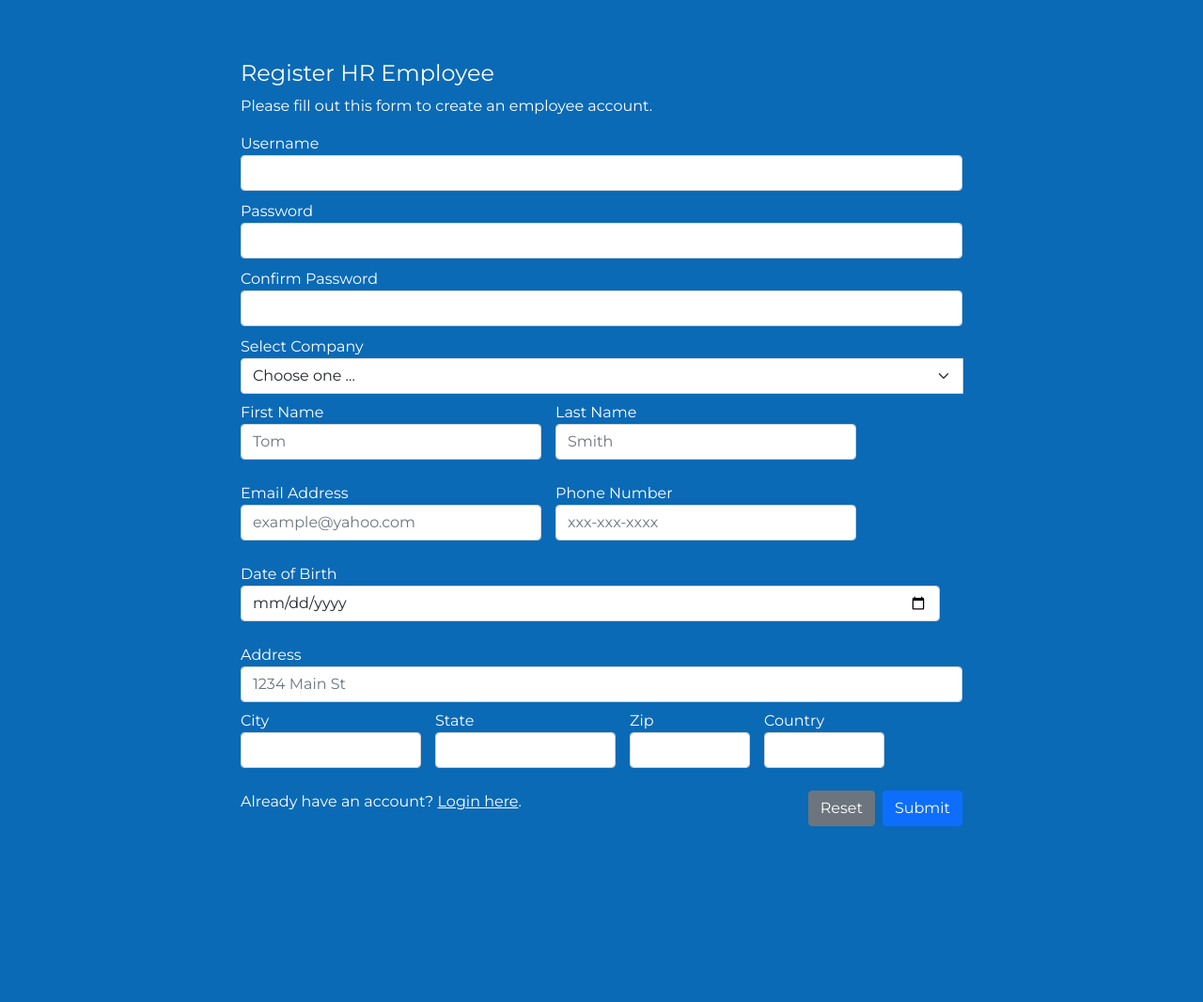
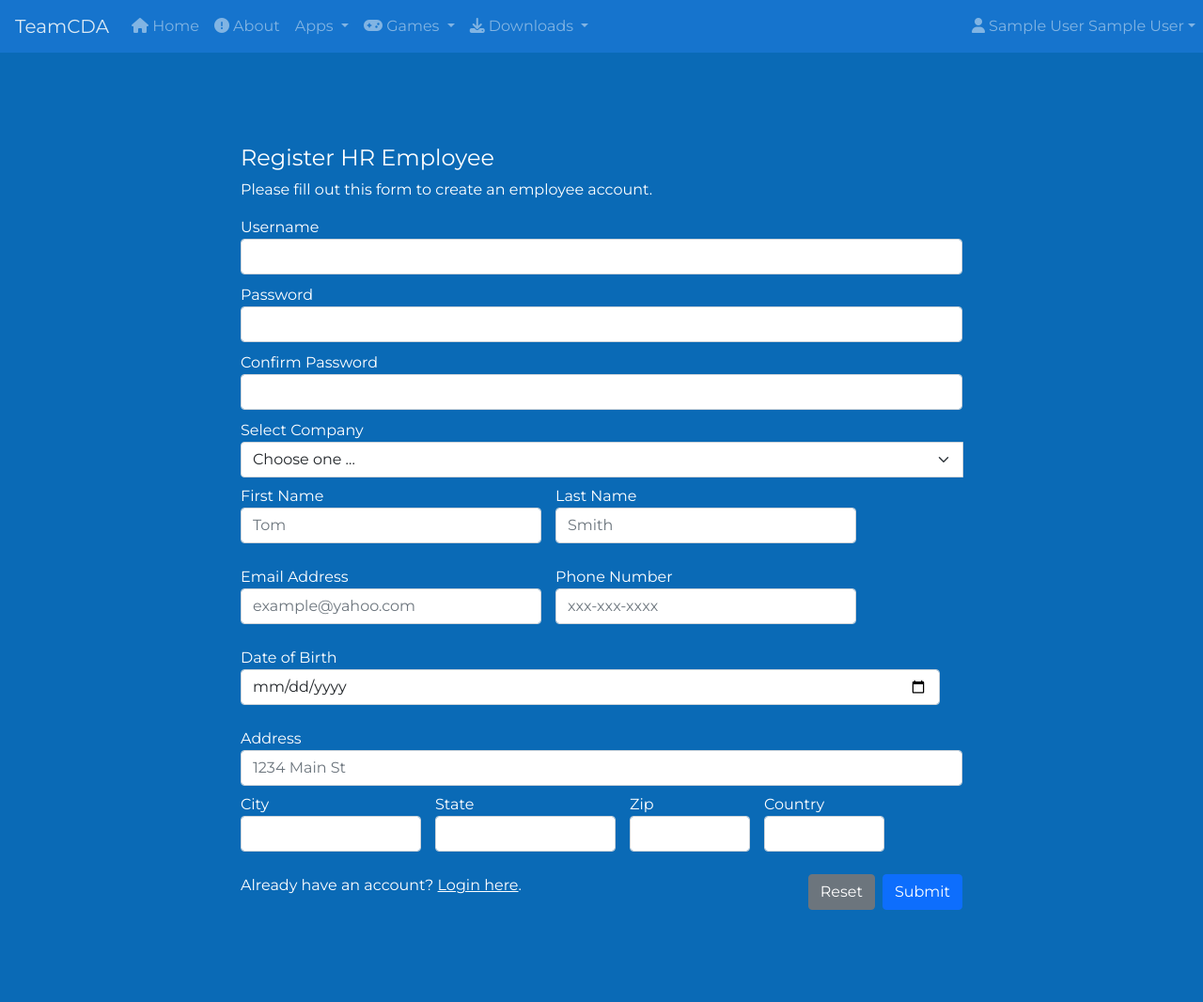
Before and after one commit to christopher-stack/christopher-stack.github.io, a PHP site: page /Resources/php/server/RegisterEmployer.php in a window 1280 px wide. Shown: the whole page at 94% size. Before the commit the page ends 879 px from the top, so only its background shows below. Run offline with PHP 8.4, Linux system fonts and the light colour scheme; the visitor is signed in with stand-in values (Sample User, id 1); data that the repository does not hold is empty; some libraries are stand-ins or nearby versions.

Commit message:
[Change] Add navbar to RegisterEmployer.php

```diff
--- a/Resources/php/server/RegisterEmployer.php
+++ b/Resources/php/server/RegisterEmployer.php
@@ -259,7 +259,89 @@ if($_SERVER["REQUEST_METHOD"] == "POST" && isset($_POST)) {
 	<!-- END FAVICON CODE -->
 </head>
 <body>
-    <div class="register-wrapper">
+    <!-- NAVIGATION HEADER START -->
+	<nav class="navbar fixed-top navbar-expand-lg navbar-dark bg-primary">
+		<button class="navbar-toggler" type="button" data-toggle="collapse" data-target="#navbarSupportedContent" aria-controls="navbarSupportedContent" aria-expanded="false" aria-label="Toggle Navigation">
+			<span class="navbar-toggler-icon"></span>
+		</button>
+		<a class="navbar-brand" href="#">TeamCDA</a>
+		<div class="collapse navbar-collapse" id="navbarSupportedContent">
+			<ul class="navbar-nav mr-auto">
+				<li class="nav-item">
+					<a class="nav-link" href="../index.php"><i class="fas fa-home"></i> Home </a>
+				</li>
+				<li class="nav-item disabled">
+					<a class="nav-link" href="#"><i class="fas fa-exclamation-circle"></i> About </a>
+				</li>
+				<li class="nav-item dropdown">
+					<a class="nav-link dropdown-toggle" data-toggle="dropdown" href="#" role="button" aria-haspopup="true" aria-expanded="false"> Apps </a>
+					<div class="dropdown-menu" aria-labelledby="Preview">
+						<a class="dropdown-item" href="#"> APIHub - Pokemon GO </a>
+						<a class="dropdown-item" href="#"> NecroEase - Pokemon GO </a>
+					</div>
+				</li>
+				<li class="nav-item dropdown">
+					<a class="nav-link dropdown-toggle" data-toggle="dropdown" href="#" role="button" aria-haspopup="true" aria-expanded="false"><i class="fas fa-gamepad"></i> Games </a>
+					<div class="dropdown-menu" aria-labelledby="Preview">
+						<a class="dropdown-item" href="#">Bandai Namco - Pac-Man</a>
+					</div>
+				</li>
+				<li class="nav-item dropdown">
+					<a class="nav-link dropdown-toggle" data-toggle="dropdown" href="#" role="button" aria-haspopup="true" aria-expanded="false"><i class="fas fa-download"></i> Downloads </a>
+					<div class="dropdown-menu" aria-labelledby="Preview">
+						<a class="dropdown-item disabled" href="#"> All Downloads </a>
+					</div>
+				</li>
+			</ul>
+			<ul class="navbar-nav">
+				<li class="nav-item dropdown">
+					<a class="nav-link dropdown-toggle" data-toggle="dropdown" href="#" role="button" aria-haspopup="true" aria-expanded="false"><i class="fas fa-user"></i> <?php echo htmlspecialchars($_SESSION["firstName"] . " " . $_SESSION["lastName"]); ?></a>
+					<div class="dropdown-menu dropdown-menu-right" aria-labelledby="Preview">
+						<?php
+							// Add appropriate links based on role
+							if($_SESSION["role"] == "jobseeker"){
+								echo "<a";
+								echo " class=\"dropdown-item\"";
+								echo " href=\"../Pages/Project_Form.php\">Profile</a>";
+								echo "<a";
+								echo " class=\"dropdown-item\"";
+								echo " href=\"../Resources/static/error/404.html\">Application history</a>";
+								echo "<a";
+								echo " class=\"dropdown-item\"";
+								echo " href=\"../Resources/static/error/404.html\">Search jobs</a>";
+								echo "<a";
+								echo " class=\"dropdown-item\"";
+								echo " href=\"../Resources/static/error/404.html\">View jobs by category</a>";
+								echo "<a";
+								echo " class=\"dropdown-item\"";
+								echo " href=\"../Resources/static/error/404.html\">View jobs by company</a>";
+							} else if($_SESSION["role"] == "employer"){
+								echo "<a";
+								echo " class=\"dropdown-item\"";
+								echo " href=\"../Resources/static/error/404.html\">Company profile</a>";
+								echo "<a";
+								echo " class=\"dropdown-item\"";
+								echo " href=\"../Resources/static/error/404.html\">Post new position</a>";
+								echo "<a";
+								echo " class=\"dropdown-item\"";
+								echo " href=\"../Resources/static/error/404.html\">Edit positions</a>";
+								echo "<a";
+								echo " class=\"dropdown-item\"";
+								echo " href=\"../Resources/static/error/404.html\">Review applicants</a>";
+								echo "<a";
+								echo " class=\"dropdown-item\"";
+								echo " href=\"../Resources/static/error/404.html\">Search applicants</a>";
+							}
+						?>
+						<a class="dropdown-item" href="./Reset_Password.php">Reset password</a>
+						<a class="dropdown-item" href="./Logout.php">Sign out</a>
+					</div>
+				</li>
+			</ul>
+		</div>
+	</nav>
+	<!-- NAVIGATION HEADER END -->
+    <div class="registerEmp-wrapper">
         <h2>Register HR Employee</h2>
         <p>Please fill out this form to create an employee account.</p>
         <form action="<?php echo htmlspecialchars($_SERVER["PHP_SELF"]); ?>" method="post">
--- a/Resources/static/css/style.css
+++ b/Resources/static/css/style.css
@@ -18,6 +18,12 @@ html, body {
 .wrapper{ padding: 20%; }
 .register-wrapper {
 	padding-top: 5%;
+    padding-left: 20%;
+	padding-right: 20%;
+	padding-bottom: 5%;
+}
+.registerEmp-wrapper {
+	padding-top: 12%;
     padding-left: 20%;
 	padding-right: 20%;
 	padding-bottom: 5%;
```
